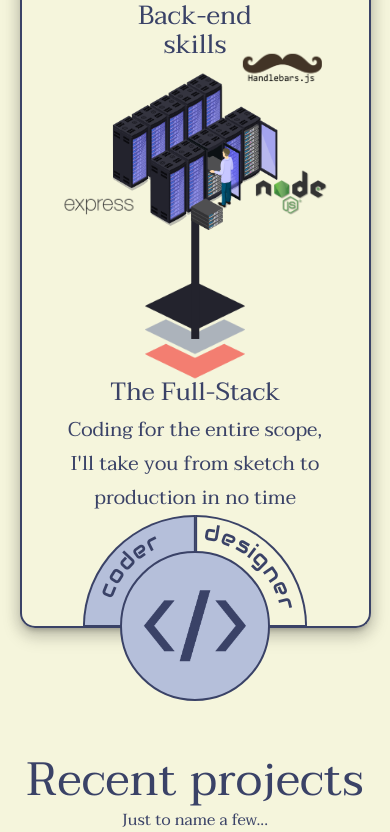
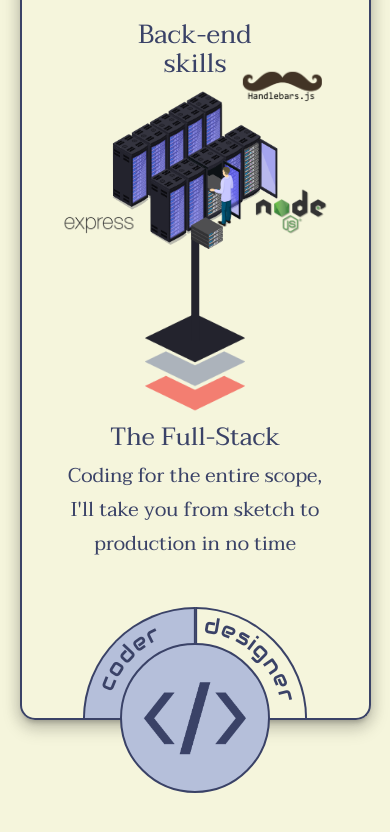
Before and after one commit to wannabewayno/wayne.codes, a website: page public/index.html in a window 390 px wide. Shown: the part 1789-2621 px from the top of the page. Drawn offline with Linux system fonts and the light colour scheme; a web font is replaced by a local one.

Commit message:
FIX vertical spacing of content for the about page, on small screen sizes

```diff
--- a/public/assets/css/about.css
+++ b/public/assets/css/about.css
@@ -114,7 +114,7 @@
 }
 
 #sub-content{
-    top:85%;
+    top:83%;
     right:-30%;
 }
 
@@ -198,14 +198,14 @@
 
 /* ----------------------------- back-end alignment --------------------------- */
 #back-end {
-    top:65%;
+    top:62.5%;
     left:50%;
 }
 
 .back-end-line {
     top:100%;
     left:50%;
-    width:100%;
+    width:80%;
     background-color: #23232d;
     transform: translate(-50%,-50%) rotateZ(90deg);
     -ms-transform: translate(-50%, -50%) rotateZ(90deg);
@@ -243,7 +243,7 @@
 
 /* ----------------------------- Full stack  -------------------------------- */
 #full-stack {
-    top: 79%;
+    top: 76.5%;
     left: 50%;
     transform: translate(-50%,-50%);
     -ms-transform: translate(-50%, -50%);
--- a/public/assets/css/main.css
+++ b/public/assets/css/main.css
@@ -94,7 +94,7 @@ nav {
 /* ------------------------------ about ---------------------------------- */
 #about {
     margin-top: calc((var(--nav-height) * -1) - 28px);
-    height:1700px;
+    height:1800px;
 }
 
 #about-wrapper {
```
